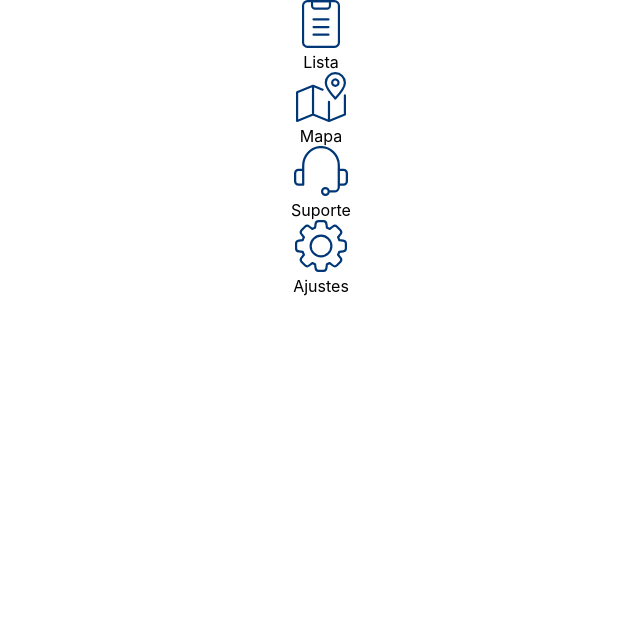
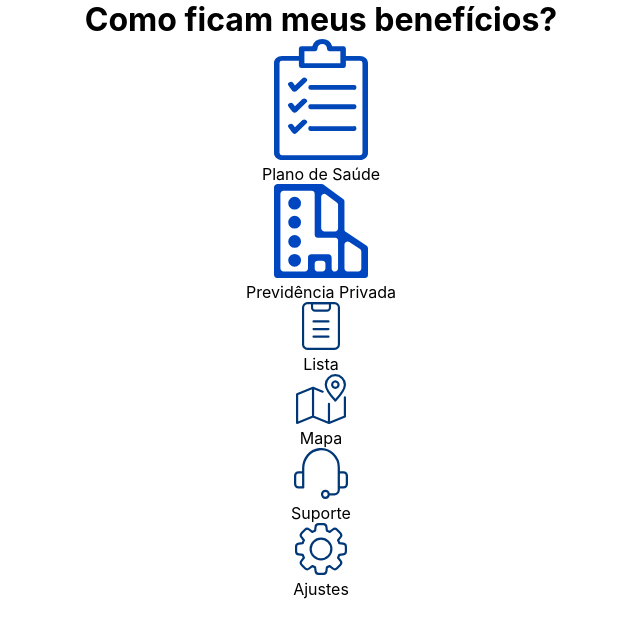
Before and after one commit to Lucassis7/wv-front-test, a React (Vite) app: page / in a window 1280 px wide. Shown: the top 638 px of the page, without its empty margins (319-959 px from the left). Built offline with nearby package versions, Linux system fonts and the light colour scheme.

Commit message:
feat: rendering the Card component in App

```diff
--- a/src/App.jsx
+++ b/src/App.jsx
@@ -1,6 +1,9 @@
 import { useState } from "react";
+import Card from "./components/Card";
 import Button from "./components/Button";
 import "./App.css";
+import clipboardIcon from "./assets/clipboard-icon.svg";
+import buildingIcon from "./assets/building-icon.svg";
 import listIcon from "./assets/list-icon.svg";
 import mapIcon from "./assets/map-icon.svg";
 import phoneIcon from "./assets/phone-icon.svg";
@@ -14,7 +17,13 @@ function App() {
         <div></div>
 
         {/* Option cards container */}
-        <div></div>
+        <div>
+          <h1>Como ficam meus benefícios?</h1>
+          <div className="cards">
+            <Card cardName="Plano de Saúde" icon={clipboardIcon} />
+            <Card cardName="Previdência Privada" icon={buildingIcon} />
+          </div>
+        </div>
 
         {/* Footer buttons container */}
         <div className="buttons">
```
